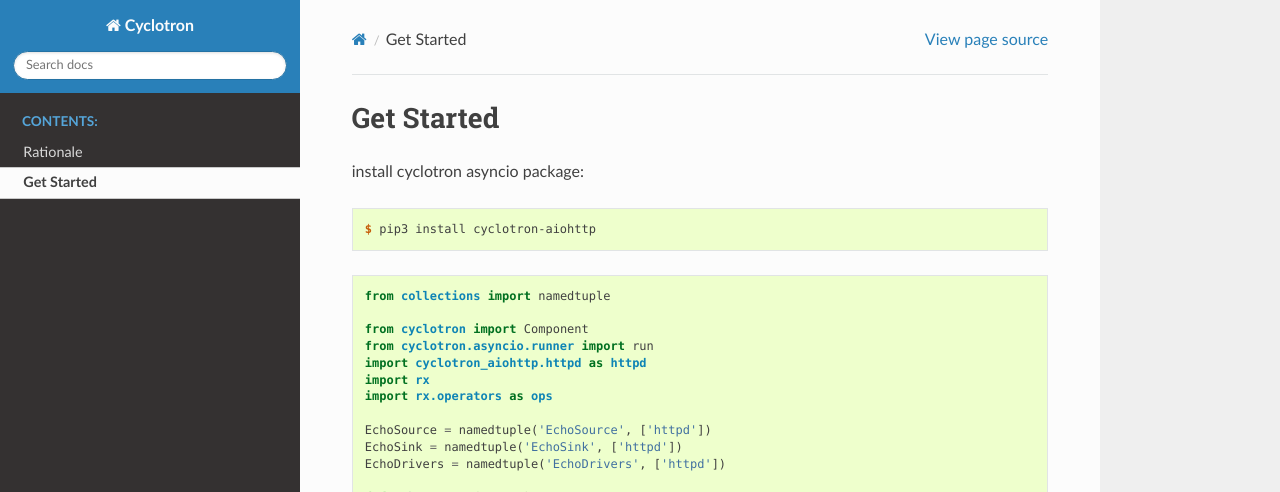
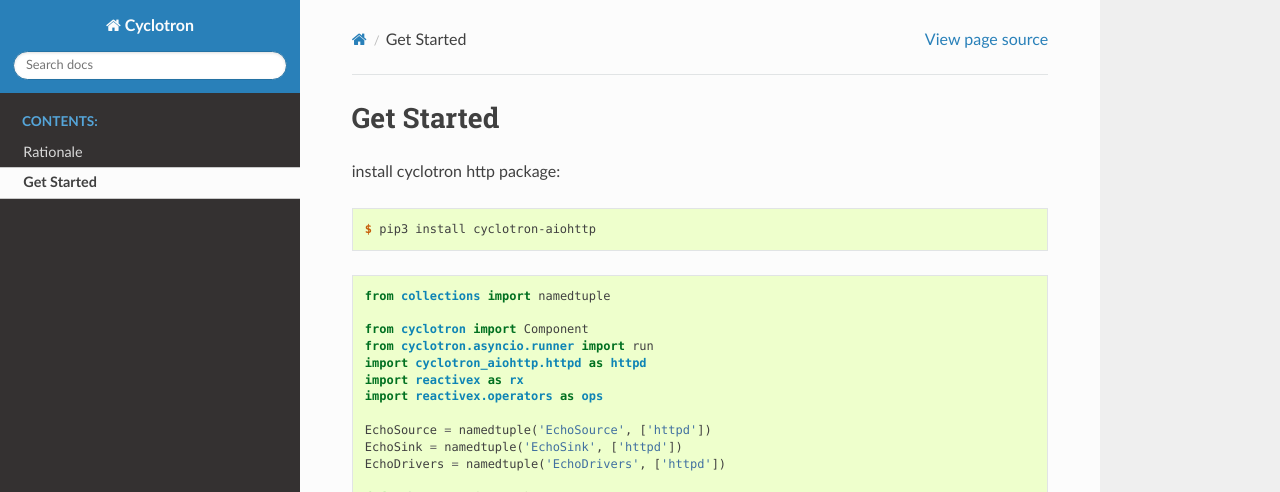
Before and after one commit to MainRo/cyclotron-py, a Sphinx documentation site: the page built from docs/get_started.rst, in a window 1280 px wide and 1145 px high. Shown: the top 492 px of the window. Built offline with Sphinx 7.4.7 and the Read the Docs theme 2.0.0, drawn with Linux system fonts in a browser that asks for light colours.

Commit message:
update doc

```diff
--- a/README.rst
+++ b/README.rst
@@ -42,8 +42,8 @@
     from cyclotron import Component
     from cyclotron.asyncio.runner import run
     import cyclotron_aiohttp.httpd as httpd
-    import rx
-    import rx.operators as ops
+    import reactivex as rx
+    import reactivex.operators as ops
 
     EchoSource = namedtuple('EchoSource', ['httpd'])
     EchoSink = namedtuple('EchoSink', ['httpd'])
--- a/docs/get_started.rst
+++ b/docs/get_started.rst
@@ -1,7 +1,7 @@
 Get Started
 ============
 
-install cyclotron asyncio package:
+install cyclotron http package:
 
 .. code-block:: console
 
@@ -15,8 +15,8 @@
     from cyclotron import Component
     from cyclotron.asyncio.runner import run
     import cyclotron_aiohttp.httpd as httpd
-    import rx
-    import rx.operators as ops
+    import reactivex as rx
+    import reactivex.operators as ops
 
     EchoSource = namedtuple('EchoSource', ['httpd'])
     EchoSink = namedtuple('EchoSink', ['httpd'])
```
